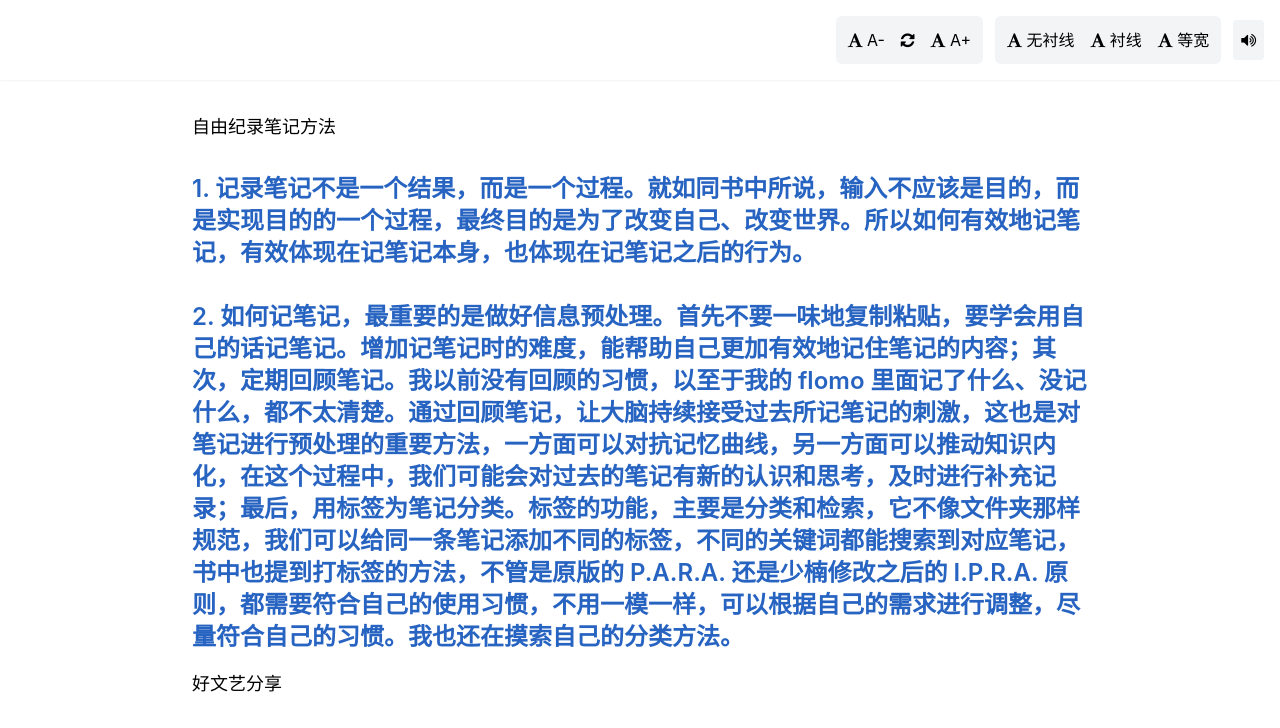
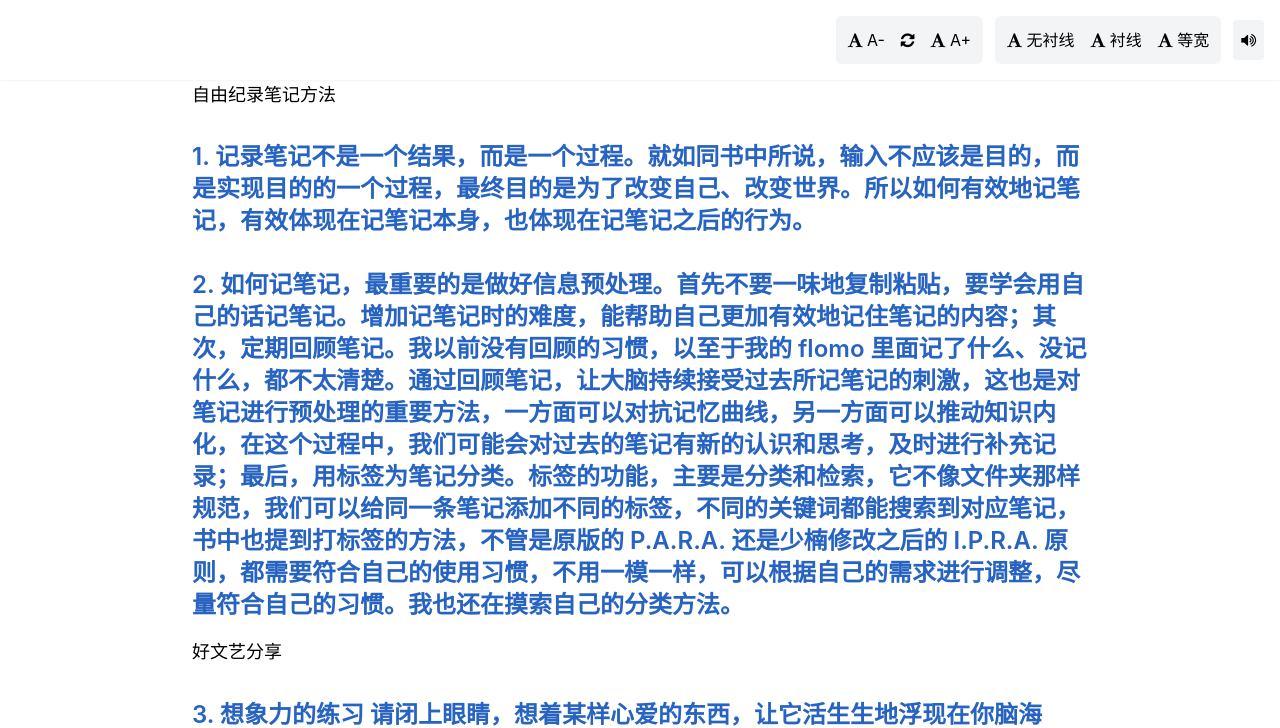
Before and after one commit to 109guo/8guo, a plain HTML site: page du.html in a window 1280 px wide. Shown: the top 728 px of the page. Drawn offline with nearby package versions, Linux system fonts and the light colour scheme.

Commit message:
更新 du.html

```diff
--- a/du.html
+++ b/du.html
@@ -86,8 +86,7 @@
         </div>
     </header>
 
-    <!-- 主要内容区域 -->
-    <main id="main-content" class="container mx-auto px-4 py-8 full-width-content" role="main">
+
 
                     </div>
                 </div>
```
